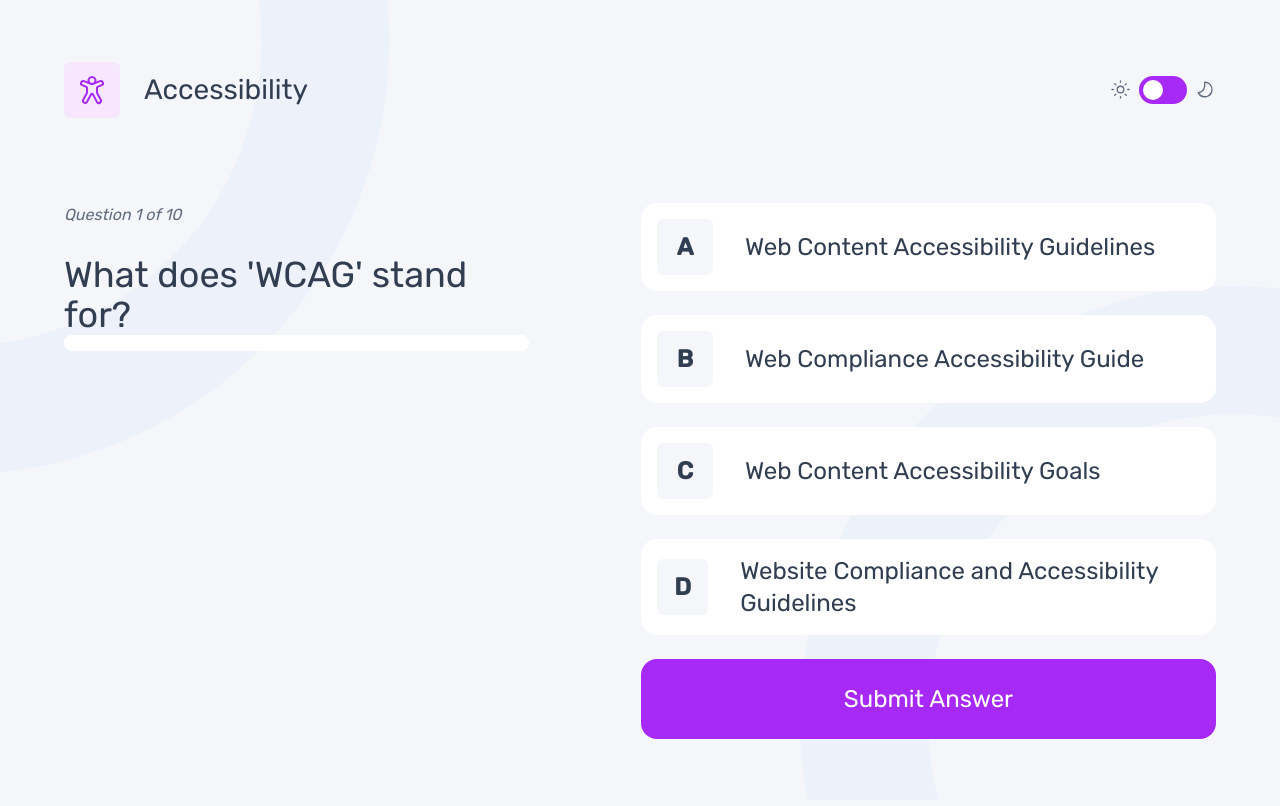
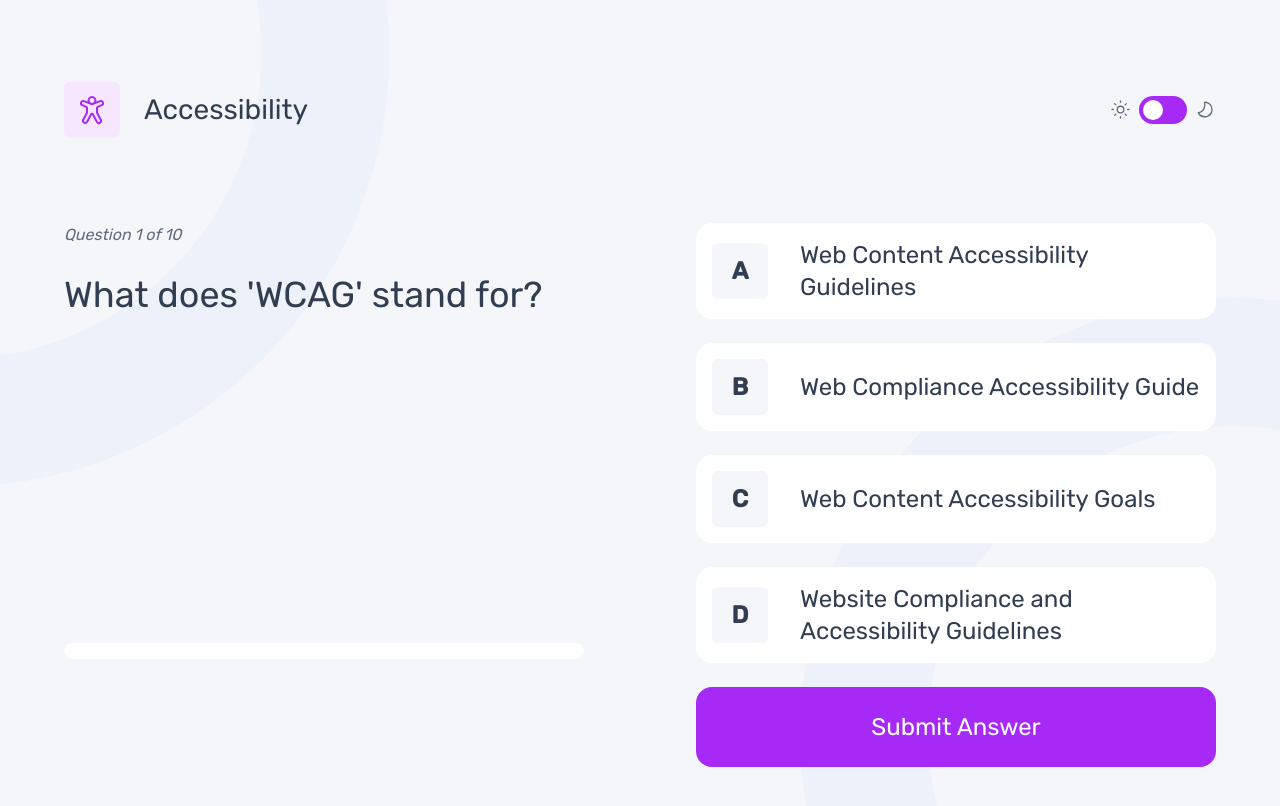
Before and after one commit to pritamtirpude/frontend-quiz-app, a Next.js app: page /quiz/Accessibility in a window 1280 px wide. Shown: the top 806 px of the page. Built offline with nearby package versions, Linux system fonts and the light colour scheme.

Commit message:
progress bar creation and some css fixes

```diff
--- a/app/layout.tsx
+++ b/app/layout.tsx
@@ -28,7 +28,7 @@ export default function RootLayout({
       <body
         className={`${rubik.variable}  bg-light-800 bg-mobile-light-pattern bg-cover  bg-center bg-no-repeat px-6 dark:bg-dark-700  dark:bg-mobile-dark-pattern md:bg-tablet-light-pattern md:px-16 md:dark:bg-tablet-dark-pattern lg:bg-desktop-light-pattern lg:px-0 lg:dark:bg-desktop-dark-pattern`}
       >
-        <main className="mx-auto flex min-h-screen max-w-6xl flex-col items-center justify-center">
+        <main className="mx-auto mt-6 flex min-h-screen max-w-6xl flex-col md:items-center md:justify-center lg:items-center lg:justify-center">
           <ThemeProvider attribute="class" disableTransitionOnChange>
             <Theme />
             {children}
--- a/app/quiz/[id]/page.tsx
+++ b/app/quiz/[id]/page.tsx
@@ -92,9 +92,9 @@ const QuestionsPage = () => {
         <ViewScore score={score} subjectObj={subjectObj} />
       ) : (
         <div className="mt-8 flex w-full flex-col  justify-between gap-10 md:mt-12 md:flex-col md:gap-14 lg:mt-[85px] lg:flex-row lg:gap-28">
-          <div className="flex size-full flex-1 flex-col justify-between lg:max-w-[465px]">
-            <div>
-              <h3 className="italic text-dark-900 dark:text-light-700">
+          <div className="flex  flex-1 flex-col">
+            <div className="size-full lg:max-h-[420px]">
+              <h3 className="flex-1 italic text-dark-900 dark:text-light-700">
                 Question&nbsp;
                 {quesIndex === subjectObj[0].questions.length
                   ? subjectObj[0].questions.length
@@ -103,15 +103,22 @@ const QuestionsPage = () => {
                 {subjectObj[0].questions.length}
               </h3>
 
-              <h4 className="mt-7 text-xl text-dark-700 dark:text-light-900 md:text-4xl lg:text-4xl">
+              <h4 className="mt-7 flex-1 text-xl text-dark-700 dark:text-light-900 md:text-4xl lg:text-4xl">
                 {subjectObj[0].questions[quesIndex]?.question}
               </h4>
             </div>
 
-            <div className="h-4 w-full rounded-full bg-light-900"></div>
+            <div className="mt-6 flex h-4 w-full  rounded-full bg-light-900 p-1 dark:bg-dark-800 md:mt-10 lg:mt-0">
+              <div
+                style={{
+                  width: `${isLastQuestion ? `${(quesIndex + 1 / 10) * 100}%` : `${(quesIndex / 10) * 100}%`}`,
+                }}
+                className="h-full rounded-full bg-customPurple "
+              ></div>
+            </div>
           </div>
 
-          <div className="relative flex size-full flex-1 flex-col gap-6">
+          <div className="flex size-full flex-1 flex-col gap-6">
             {subjectObj[0].questions[quesIndex].options.map((opt, index) => (
               <div
                 className={`flex w-full cursor-pointer items-center justify-between rounded-2xl    bg-light-900  p-3  dark:bg-dark-800 ${isActive === index ? 'border-4 border-customPurple' : correctAnswer === opt ? 'border-4 border-customGreen dark:border-customGreen' : index === incorrectIndex ? 'border-4 border-customRed' : correctAnsHint === opt ? 'border-4 border-customGreen' : 'border-4 border-transparent'}`}
@@ -121,12 +128,12 @@ const QuestionsPage = () => {
                   setIsActive(index);
                 }}
               >
-                <div className="flex w-full items-center gap-8">
+                <div className="flex w-full items-center gap-4 md:gap-8 lg:gap-8">
                   <div
-                    className={`flex size-10 items-center justify-center rounded-md  p-2  md:size-14 md:p-3 lg:size-14 lg:p-3 ${correctAnswer === opt ? 'bg-customGreen dark:bg-customGreen' : incorrectIndex === index ? 'bg-customRed' : 'bg-light-800 dark:bg-light-900'}`}
+                    className={`flex size-10  items-center justify-center rounded-md  p-2  md:size-14 md:p-3 lg:size-14 lg:p-3 ${correctAnswer === opt ? 'bg-customGreen dark:bg-customGreen' : incorrectIndex === index ? 'bg-customRed' : 'bg-light-800 dark:bg-light-900'}`}
                   >
                     <span
-                      className={`text-2xl font-bold text-dark-700 ${correctAnswer === opt ? 'text-light-900' : incorrectIndex === index ? 'text-light-900' : ''}`}
+                      className={`text-lg font-bold text-dark-700 md:text-2xl lg:text-2xl ${correctAnswer === opt ? 'text-light-900' : incorrectIndex === index ? 'text-light-900' : ''}`}
                     >
                       {index === 0
                         ? 'A'
@@ -140,7 +147,7 @@ const QuestionsPage = () => {
                     </span>
                   </div>
 
-                  <h5 className="text-lg leading-6 text-dark-700 dark:text-light-900 md:text-2xl lg:text-2xl">
+                  <h5 className="flex-1 leading-6 text-dark-700 dark:text-light-900 md:text-2xl lg:text-2xl">
                     {opt}
                   </h5>
                 </div>
@@ -192,7 +199,7 @@ const QuestionsPage = () => {
             )}
 
             {emptyError && (
-              <div className="w-full">
+              <div className="w-full flex-1">
                 <p className="">Please select an answer</p>
               </div>
             )}
```
